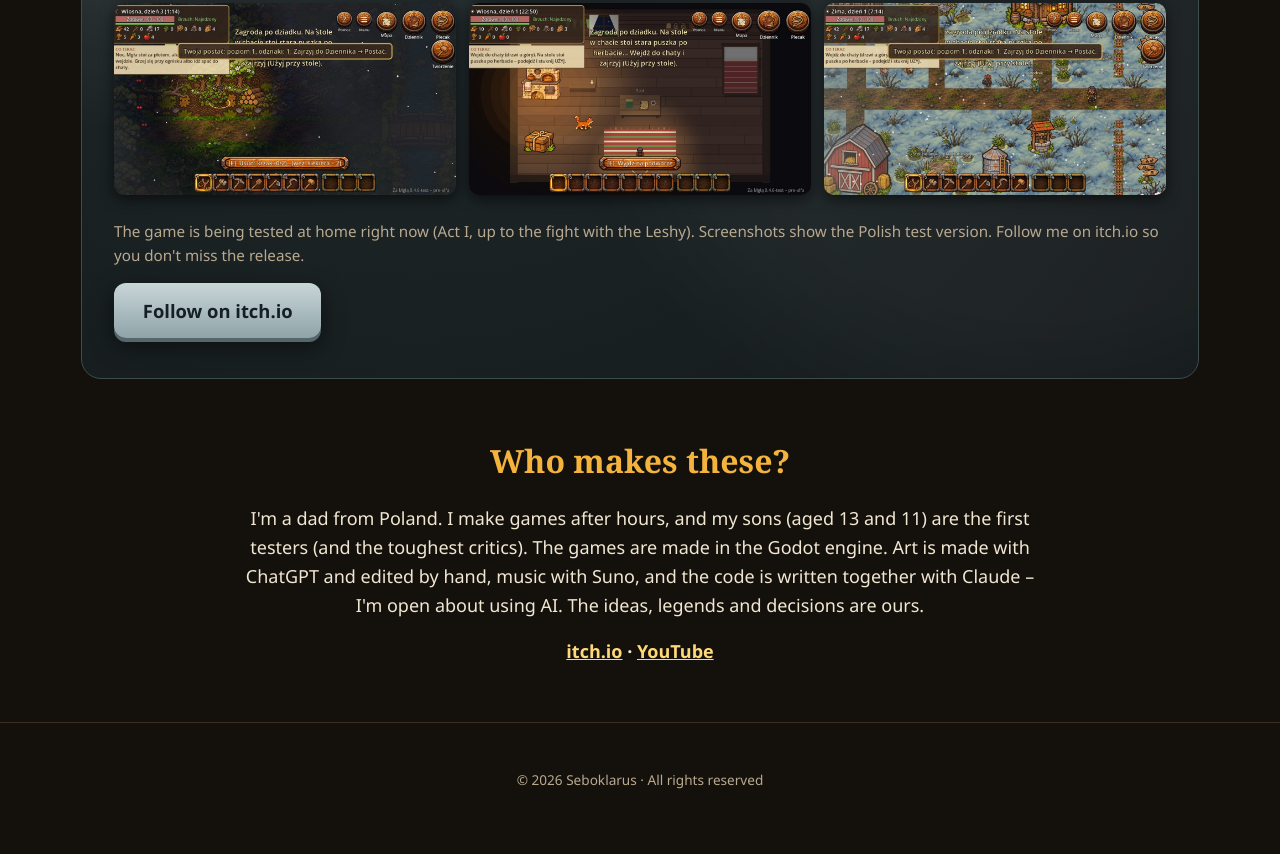
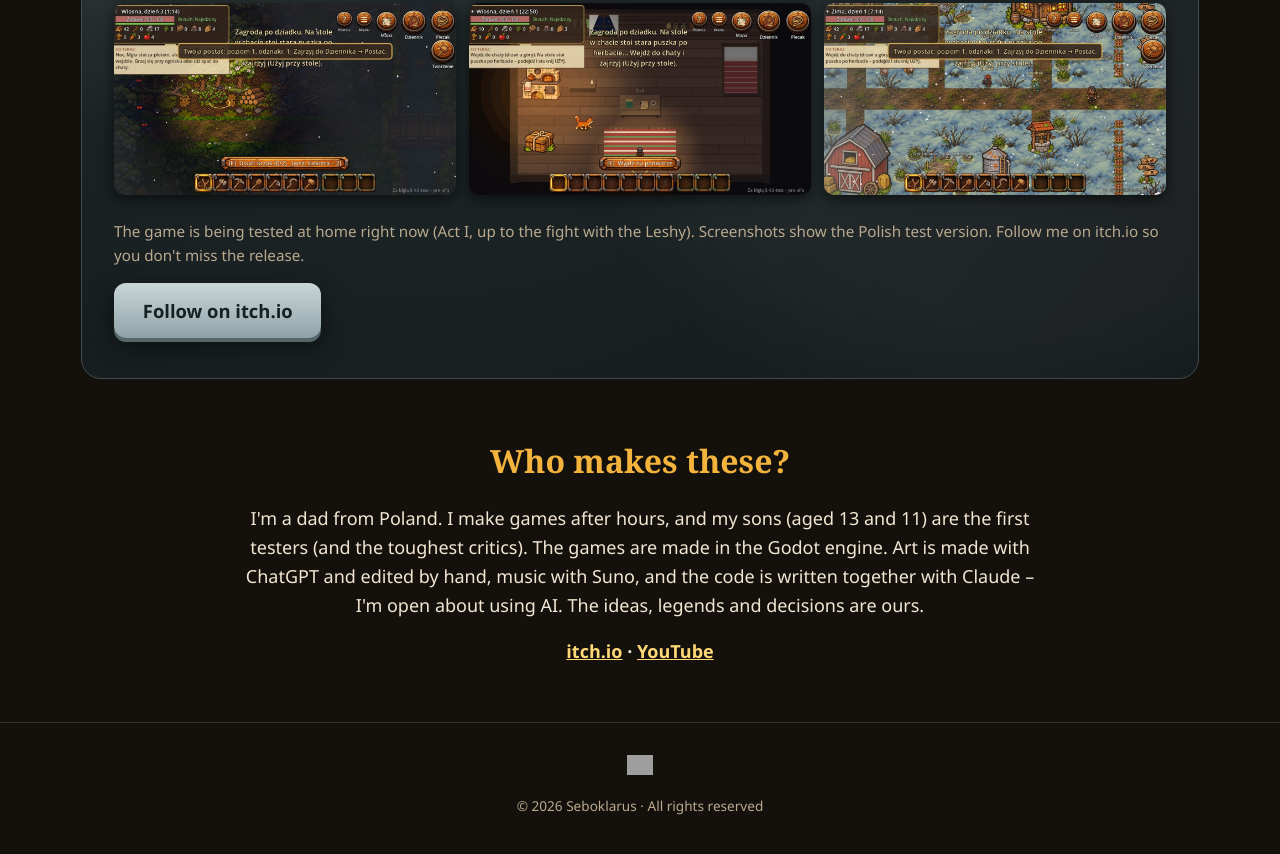
Before and after one commit to seboklarusbiuro/seboklarusbiuro.github.io, a plain HTML site: page index.html in a window 1280 px wide. Shown: the part 2749-3603 px from the top of the page. Drawn offline with Linux system fonts and the light colour scheme; grey boxes are pictures that could not be loaded.

Commit message:
Licznik odwiedzin na dole strony (hits.sh)
Co-Authored-By: Claude Opus 5.5 <noreply@anthropic.com>

```diff
--- a/index.html
+++ b/index.html
@@ -175,6 +175,7 @@
 </main>
 
 <footer>
+  <p id="licznik"></p>
   <p>© 2026 Seboklarus · <span class="pl">Wszelkie prawa zastrzeżone</span><span class="en">All rights reserved</span></p>
 </footer>
 
@@ -192,6 +193,13 @@
   ustaw(z_adresu || zapisany || ((navigator.language || 'pl').toLowerCase().indexOf('pl') === 0 ? 'pl' : 'en'));
   btn.onclick = function () { ustaw(html.lang === 'pl' ? 'en' : 'pl'); };
 
+  // licznik odwiedzin (hits.sh, bez konta) – jedno wczytanie strony = +1
+  var licz = document.createElement('img');
+  licz.src = 'https://hits.sh/seboklarusbiuro.github.io.svg?style=flat-square&color=f3b33d&labelColor=3a2e20&label=' +
+    (html.lang === 'pl' ? 'odwiedziny' : 'visits');
+  licz.alt = ''; licz.height = 20;
+  document.getElementById('licznik').appendChild(licz);
+
   var film = document.getElementById('film');
   film.onclick = function () {
     film.innerHTML = '<iframe src="https://www.youtube-nocookie.com/embed/' + film.dataset.yt +
--- a/styl.css
+++ b/styl.css
@@ -116,3 +116,4 @@ dialog button { position: absolute; top: 8px; right: 8px; background: #000a; col
   .hasło br { display: none; }
   .mgla { padding: 1.5rem 1rem; }
 }
+#licznik { margin: 0 0 .5rem; min-height: 20px; }
```
